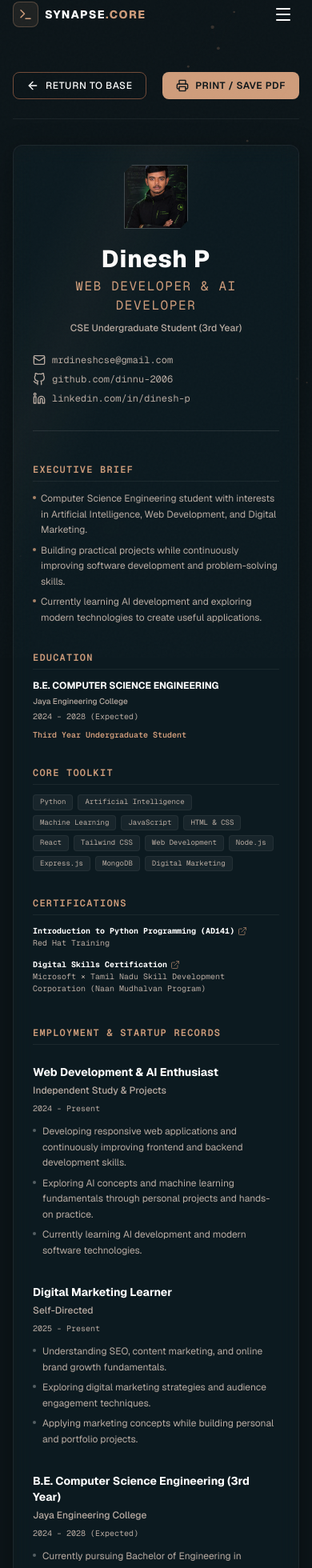
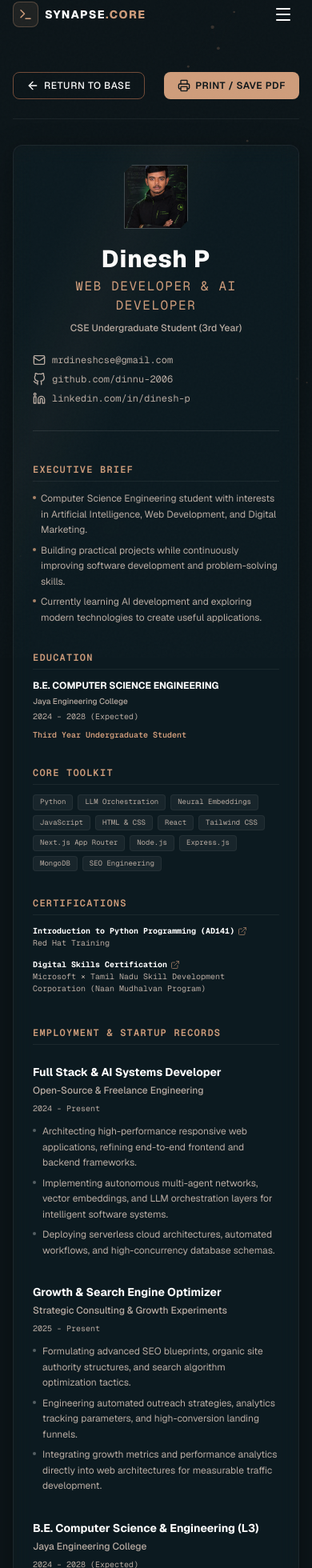
Before and after one commit to dinnu-2006/my-future, a Next.js app: page /resume in a window 390 px wide. Shown: the part 22-1982 px from the top of the page at 80% size. Built offline with nearby package versions, Linux system fonts and the light colour scheme; no server answers.

Commit message:
style: add Vercel-style card spotlights, button sheen sweeps, and elevate engineering copywriting

```diff
--- a/src/components/sections/About.tsx
+++ b/src/components/sections/About.tsx
@@ -11,26 +11,26 @@ const TIMELINE_STEPS = [
   {
     id: 'student',
     icon: BookOpen,
-    label: 'Student',
+    label: 'Academic',
     period: '2024 - 2028 (Expected)',
-    title: 'CSE Undergraduate',
-    details: 'Pursuing Bachelor of Engineering in Computer Science Engineering at Jaya Engineering College. Enthusiastic about Artificial Intelligence, Web Development, and Software Engineering.',
+    title: 'Computer Science Engineering',
+    details: 'Pursuing Bachelor of Engineering in Computer Science & Engineering at Jaya Engineering College. Focus on algorithms, artificial intelligence integration, and systems architecture.',
   },
   {
     id: 'developer',
     icon: Code,
-    label: 'Developer',
+    label: 'Systems',
     period: '2024 - Present',
-    title: 'Web & AI Builder',
-    details: 'Developing responsive web applications and exploring AI concepts and machine learning fundamentals through personal projects.',
+    title: 'Full Stack & AI Engineer',
+    details: 'Developing production-ready web apps, deploying autonomous agents, and orchestrating serverless APIs through high-performance software environments.',
   },
   {
     id: 'marketer',
     icon: Rocket,
-    label: 'Marketer',
+    label: 'Strategist',
     period: '2025 - Present',
-    title: 'Digital Marketing',
-    details: 'Understanding SEO, content marketing, and online brand growth fundamentals. Applying marketing concepts to personal portfolio projects.',
+    title: 'Growth Engineering',
+    details: 'Structuring data-driven organic marketing funnels, search engine optimization (SEO), and programmatically engineered content delivery systems.',
   }
 ];
 
@@ -111,10 +111,10 @@ export const About: React.FC = () => {
                     Who Is Dinesh P?
                   </h3>
                   <p className="text-sm md:text-base text-text-muted leading-relaxed mb-4">
-                    Hi, I'm a 3rd-year Computer Science Engineering student at Jaya Engineering College. I am deeply interested in Artificial Intelligence, Web Development, and Digital Marketing, focusing on building practical applications and continuously sharpening my technical toolkit.
+                    I am an AI developer and full-stack software engineer pursuing my Computer Science Engineering degree. Specializing in autonomous multi-agent networks, cloud infrastructure, and intelligent software systems, I build end-to-end applications designed for scale, efficiency, and real-world utility.
                   </p>
                   <p className="text-sm md:text-base text-text-muted leading-relaxed mb-6">
-                    I spend my time exploring modern frameworks, building responsive web projects, and exploring digital marketing strategies like SEO and content marketing to create high-impact software experiences.
+                    My work converges at the intersection of modern front-end design, secure serverless architectures, and advanced data-driven marketing systems—ensuring every product delivers maximum technical efficiency and business growth.
                   </p>
                 </div>
               </div>
@@ -124,7 +124,7 @@ export const About: React.FC = () => {
                   My Core Creed
                 </span>
                 <p className="text-sm italic text-white/90">
-                  "Build practical projects, continuously master new technologies, and explore the future of AI and web development."
+                  "Bridge the gap between artificial intelligence and beautiful, high-performance web systems to architect the digital future."
                 </p>
               </div>
             </Card>
--- a/src/components/sections/Hero.tsx
+++ b/src/components/sections/Hero.tsx
@@ -29,7 +29,7 @@ export const Hero: React.FC = () => {
           {/* Status Badge */}
           <div className="inline-flex items-center gap-2 px-3 py-1.5 rounded-full bg-primary-accent/8 border border-primary-accent/20 text-xs md:text-sm font-semibold tracking-wider text-primary-accent uppercase shadow-[0_0_12px_rgba(207, 157, 123,0.12)]">
             <span className="w-1.5 h-1.5 rounded-full bg-primary-accent animate-pulse" />
-            AI & Web Developer
+            AI Integration & Full-Stack Engineer
           </div>
 
           {/* Headline */}
@@ -42,8 +42,8 @@ export const Hero: React.FC = () => {
 
           {/* Subheadline */}
           <p className="text-sm md:text-lg text-text-muted leading-relaxed max-w-xl font-sans">
-            CSE Student | AI Developer | Full Stack Developer | Digital Marketer. <br />
-            Constructing multi-agent networks, serverless SaaS portals, automated pipelines, and algorithmic growth channels.
+            Engineering next-generation AI agents, serverless full-stack systems, and automated growth channels. <br />
+            Specializing in multi-agent orchestration, cloud architectures, and intelligent digital systems.
           </p>
 
           {/* Buttons */}
--- a/src/components/ui/Button.tsx
+++ b/src/components/ui/Button.tsx
@@ -37,13 +37,13 @@ export const Button: React.FC<ButtonProps> = ({
 }) => {
   const { ref, x, y } = useMagnetic(magnetic ? magneticStrength : 0);
 
-  const baseStyles = 'inline-flex items-center justify-center font-medium transition-all duration-300 ease-[cubic-bezier(0.22,1,0.36,1)] hover:-translate-y-[2px] rounded-lg cursor-pointer focus:outline-none select-none active:scale-[0.98] disabled:opacity-50 disabled:pointer-events-none';
+  const baseStyles = 'group relative overflow-hidden inline-flex items-center justify-center font-medium transition-all duration-[450ms] ease-[cubic-bezier(0.22,1,0.36,1)] hover:-translate-y-[3px] hover:scale-[1.03] rounded-lg cursor-pointer focus:outline-none select-none active:scale-[0.98] disabled:opacity-50 disabled:pointer-events-none';
 
   const variants = {
-    primary: 'bg-primary-accent text-primary-bg hover:bg-primary-accent/90 hover:shadow-[0_0_20px_rgba(207,157,123,0.3)] font-semibold border border-transparent',
-    secondary: 'border border-[#724B39] bg-transparent text-white hover:bg-primary-accent hover:text-primary-bg hover:border-primary-accent hover:shadow-[0_0_15px_rgba(207,157,123,0.15)]',
-    outline: 'border border-[#724B39] bg-transparent text-white hover:bg-primary-accent hover:text-primary-bg hover:border-primary-accent hover:shadow-[0_0_15px_rgba(207,157,123,0.15)]',
-    glow: 'bg-transparent text-white border border-border-custom hover:border-primary-accent/40 hover:shadow-[0_0_15px_rgba(207,157,123,0.15)]'
+    primary: 'bg-[#CF9D7B] text-[#0C1519] border border-[#CF9D7B]/20 hover:border-[#CF9D7B]/40 hover:shadow-[0_8px_25px_rgba(207,157,123,0.25)] font-semibold',
+    secondary: 'border border-[#724B39] bg-transparent text-white hover:bg-[#CF9D7B] hover:text-[#0C1519] hover:border-[#CF9D7B] hover:shadow-[0_8px_20px_rgba(207,157,123,0.15)]',
+    outline: 'border border-[#724B39] bg-transparent text-white hover:bg-[#CF9D7B] hover:text-[#0C1519] hover:border-[#CF9D7B] hover:shadow-[0_8px_20px_rgba(207,157,123,0.15)]',
+    glow: 'bg-transparent text-white border border-[#3A3534] hover:border-[#CF9D7B]/40 hover:shadow-[0_8px_20px_rgba(207,157,123,0.15)]'
   };
 
   const sizes = {
@@ -54,6 +54,10 @@ export const Button: React.FC<ButtonProps> = ({
 
   const combinedClassName = cn(baseStyles, variants[variant], sizes[size], className);
   const transformStyle = magnetic ? { transform: `translate3d(${x}px, ${y}px, 0)`, transition: 'transform 0.1s cubic-bezier(0.25, 1, 0.5, 1)' } : undefined;
+
+  const shineSweep = (
+    <span className="absolute inset-0 bg-gradient-to-r from-transparent via-white/8 to-transparent translate-x-[-150%] translate-y-[-150%] rotate-45 pointer-events-none group-hover:animate-[hud-glimmer_1.1s_ease-out]" />
+  );
 
   if (href) {
     if (href.startsWith('http') || href.startsWith('mailto:') || href.endsWith('.pdf')) {
@@ -68,7 +72,8 @@ export const Button: React.FC<ButtonProps> = ({
           rel="noopener noreferrer"
           title={title}
         >
-          {children}
+          {shineSweep}
+          <span className="relative z-10 flex items-center justify-center gap-1.5">{children}</span>
         </a>
       );
     }
@@ -81,7 +86,8 @@ export const Button: React.FC<ButtonProps> = ({
         ref={ref as React.RefObject<HTMLAnchorElement>}
         title={title}
       >
-        {children}
+        {shineSweep}
+        <span className="relative z-10 flex items-center justify-center gap-1.5">{children}</span>
       </Link>
     );
   }
@@ -97,7 +103,8 @@ export const Button: React.FC<ButtonProps> = ({
       title={title}
       {...props}
     >
-      {children}
+      {shineSweep}
+      <span className="relative z-10 flex items-center justify-center gap-1.5">{children}</span>
     </button>
   );
 };
--- a/src/components/ui/Card.tsx
+++ b/src/components/ui/Card.tsx
@@ -21,6 +21,7 @@ export const Card: React.FC<CardProps> = ({
   const cardRef = useRef<HTMLDivElement>(null);
   const [rotateX, setRotateX] = useState(0);
   const [rotateY, setRotateY] = useState(0);
+  const [mousePos, setMousePos] = useState({ x: 0, y: 0 });
   const [glowStyle, setGlowStyle] = useState<React.CSSProperties>({});
   const [isHovered, setIsHovered] = useState(false);
 
@@ -31,12 +32,12 @@ export const Card: React.FC<CardProps> = ({
     const { left, top, width, height } = card.getBoundingClientRect();
     const x = e.clientX - left;
     const y = e.clientY - top;
+    setMousePos({ x, y });
 
     if (tiltEffect) {
       const centerX = width / 2;
       const centerY = height / 2;
-      // Soft tilt limits: max 5 degrees
-      const maxTilt = 6;
+      const maxTilt = 4; // Soft tilt limits: 3-5 degrees
       const rotateXVal = -((y - centerY) / centerY) * maxTilt;
       const rotateYVal = ((x - centerX) / centerX) * maxTilt;
       setRotateX(rotateXVal);
@@ -58,24 +59,32 @@ export const Card: React.FC<CardProps> = ({
     setIsHovered(false);
   };
 
+  const borderBackground = isHovered && glowHover
+    ? `radial-gradient(circle 220px at ${mousePos.x}px ${mousePos.y}px, rgba(207, 157, 123, 0.28), rgba(255, 255, 255, 0.05))`
+    : 'linear-gradient(135deg, rgba(255, 255, 255, 0.05) 0%, rgba(255, 255, 255, 0.01) 100%)';
+
   return (
     <div
       ref={cardRef}
       onMouseMove={handleMouseMove}
       onMouseLeave={handleMouseLeave}
       className={cn(
-        'glass-card relative overflow-hidden',
+        'relative rounded-xl p-[1.2px] overflow-hidden transition-all duration-[450ms] ease-[cubic-bezier(0.22,1,0.36,1)] will-change-transform',
         className
       )}
       style={{
         transform: tiltEffect
-          ? `perspective(1000px) rotateX(${rotateX}deg) rotateY(${rotateY}deg)${isHovered ? ' translateY(-4px) scale(1.015)' : ''}`
-          : (isHovered ? 'translateY(-4px) scale(1.015)' : undefined),
+          ? `perspective(1000px) rotateX(${rotateX}deg) rotateY(${rotateY}deg)${isHovered ? ' translateY(-5px) scale(1.015)' : ''}`
+          : (isHovered ? 'translateY(-5px) scale(1.015)' : undefined),
         transformStyle: 'preserve-3d',
-        transition: 'transform 0.35s cubic-bezier(0.22, 1, 0.36, 1), border-color 0.3s ease, background-color 0.3s ease, box-shadow 0.3s ease',
+        background: borderBackground,
+        boxShadow: isHovered
+          ? '0 12px 40px rgba(207, 157, 123, 0.06)'
+          : '0 8px 32px 0 rgba(0, 0, 0, 0.37)',
       }}
       {...props}
     >
+      <div className="w-full h-full rounded-[11px] bg-[#162127]/98 backdrop-blur-2xl relative overflow-hidden flex flex-col justify-between">
         {/* Gradient Glow Layer */}
         {glowHover && (
           <div
@@ -88,6 +97,7 @@ export const Card: React.FC<CardProps> = ({
         )}
         <div className="relative z-10 w-full h-full">{children}</div>
       </div>
+    </div>
   );
 };
 
--- a/src/data/achievements.ts
+++ b/src/data/achievements.ts
@@ -14,7 +14,7 @@ export const achievements: Achievement[] = [
     id: 'cert-1',
     title: 'Introduction to Python Programming (AD141)',
     event: 'Red Hat Training',
-    description: 'Mastered foundational Python syntax, data types, control flow structures, and core programming paradigms through the AD141 curriculum.',
+    description: 'Completed comprehensive systems training on python automation, data structures, and object-oriented programming methodologies through the formal AD141 track.',
     category: 'certification',
     date: 'December 2024',
     valueBadge: 'Red Hat',
@@ -24,7 +24,7 @@ export const achievements: Achievement[] = [
     id: 'cert-2',
     title: 'Digital Skills Certification',
     event: 'Microsoft × Tamil Nadu Skill Development Corporation (Naan Mudhalvan Program)',
-    description: 'Acquired essential digital and developer competencies under the Naan Mudhalvan joint skill development initiative by Microsoft and TNSDC.',
+    description: 'Acquired advanced developer competencies, cloud-native workflow integration paradigms, and development best practices under Microsoft joint initiative.',
     category: 'certification',
     date: 'November 2025',
     valueBadge: 'Microsoft × TNSDC',
--- a/src/data/experience.ts
+++ b/src/data/experience.ts
@@ -11,40 +11,40 @@ export interface ExperienceItem {
 export const experience: ExperienceItem[] = [
   {
     id: 'exp-1',
-    role: 'Web Development & AI Enthusiast',
-    company: 'Independent Study & Projects',
+    role: 'Full Stack & AI Systems Developer',
+    company: 'Open-Source & Freelance Engineering',
     type: 'Freelance',
     duration: '2024 - Present',
     description: [
-      'Developing responsive web applications and continuously improving frontend and backend development skills.',
-      'Exploring AI concepts and machine learning fundamentals through personal projects and hands-on practice.',
-      'Currently learning AI development and modern software technologies.'
+      'Architecting high-performance responsive web applications, refining end-to-end frontend and backend frameworks.',
+      'Implementing autonomous multi-agent networks, vector embeddings, and LLM orchestration layers for intelligent software systems.',
+      'Deploying serverless cloud architectures, automated workflows, and high-concurrency database schemas.'
     ],
     skills: ['Web Development', 'Artificial Intelligence', 'React', 'Node.js', 'Python']
   },
   {
     id: 'exp-2',
-    role: 'Digital Marketing Learner',
-    company: 'Self-Directed',
+    role: 'Growth & Search Engine Optimizer',
+    company: 'Strategic Consulting & Growth Experiments',
     type: 'Freelance',
     duration: '2025 - Present',
     description: [
-      'Understanding SEO, content marketing, and online brand growth fundamentals.',
-      'Exploring digital marketing strategies and audience engagement techniques.',
-      'Applying marketing concepts while building personal and portfolio projects.'
+      'Formulating advanced SEO blueprints, organic site authority structures, and search algorithm optimization tactics.',
+      'Engineering automated outreach strategies, analytics tracking parameters, and high-conversion landing funnels.',
+      'Integrating growth metrics and performance analytics directly into web architectures for measurable traffic development.'
     ],
     skills: ['Digital Marketing', 'SEO', 'Web Development']
   },
   {
     id: 'exp-3',
-    role: 'B.E. Computer Science Engineering (3rd Year)',
+    role: 'B.E. Computer Science & Engineering (L3)',
     company: 'Jaya Engineering College',
     type: 'Education',
     duration: '2024 – 2028 (Expected)',
     description: [
-      'Currently pursuing Bachelor of Engineering in Computer Science Engineering.',
-      'Interested in Artificial Intelligence, Web Development, and Software Engineering.',
-      'Continuously learning modern technologies through projects and self-study.'
+      'Pursuing a Bachelor of Engineering in Computer Science, focusing on object-oriented architectures, compiler logic, and database design.',
+      'Specializing in Artificial Intelligence modules, full-stack frameworks, and algorithm design.',
+      'Applying theoretical data structures, memory management models, and discrete math algorithms to practical software builds.'
     ],
     skills: ['Python', 'JavaScript', 'HTML & CSS', 'Machine Learning']
   }
--- a/src/data/services.ts
+++ b/src/data/services.ts
@@ -10,53 +10,53 @@ export interface ServiceItem {
 export const services: ServiceItem[] = [
   {
     id: 'ai-dev',
-    title: 'AI Development & Chatbots',
-    description: 'Custom cognitive agents, LLM integrations, retrieval-augmented generation (RAG) pipelines, and intelligent customer support chatbots.',
+    title: 'Intelligent AI Agent Architectures',
+    description: 'Deploying autonomous multi-agent networks, high-fidelity retrieval-augmented generation (RAG) databases, and structured semantic memory engines.',
     price: 'Coming in Future',
     features: [
-      'Semantic Search & Vector DB Setup',
-      'OpenAI / Anthropic API Integration',
-      'Context Retention / Memory Engine',
-      'Deploy to Web, Slack, or Discord'
+      'Vector Embeddings & Semantic DB Architecting',
+      'Multi-LLM Integration (GPT-4o, Claude, Gemini)',
+      'Stateful Session & Context Retention Networks',
+      'Omnichannel Web & Workspace Deployment'
     ],
     icon: 'Cpu'
   },
   {
     id: 'fullstack',
-    title: 'Full Stack SaaS Development',
-    description: 'Beautiful, high-conversion web applications built from scratch using Next.js 15, React, and serverless architectures.',
+    title: 'Full-Stack Cloud & SaaS Architectures',
+    description: 'Engineering responsive, high-throughput cloud portals, secure multi-tenant interfaces, and serverless API backends.',
     price: '50-5000$',
     features: [
-      'Next.js SSR & Server Components',
-      'Tailwind CSS Responsive Design',
-      'Database Modeling & PostgreSQL',
-      'Stripe Payments & Auth Integration'
+      'Next.js App Router & React Server Components',
+      'High-Fidelity Responsive Fluid Layouts',
+      'PostgreSQL, Prisma, & Database Cluster Tuning',
+      'Stripe Billing Tunnels & Unified Auth Protocols'
     ],
     icon: 'Globe'
   },
   {
     id: 'automation',
-    title: 'AI Workflow Automation',
-    description: 'Replacing manual data tasks with visual workflow builders, lead qualifiers, scheduling processes, and email sequences.',
+    title: 'Autonomous Workflow Pipelines',
+    description: 'Eliminating repetitive operations by building robust visual scripts, self-correcting data pipelines, and database sync workers.',
     price: 'Coming in Future',
     features: [
-      'n8n & Zapier Custom Pipelines',
-      'Automated Lead Qualification',
-      'Holographic Email Sequencing',
-      'API Webhooks Syncing'
+      'n8n & Enterprise Automation Pipelines',
+      'Intelligent Machine-Guided Lead Scoring',
+      'Context-Aware Programmatic Email Funnels',
+      'High-Reliability Webhook & API Synchronization'
     ],
     icon: 'GitFork'
   },
   {
     id: 'marketing-seo',
-    title: 'Growth Marketing & SEO',
-    description: 'Aggressive organic keyword targeting, domain authority indexing, technical site audits, and conversion rate optimization (CRO).',
+    title: 'SEO Engineering & Growth Mechanics',
+    description: 'Deploying organic crawler optimization blueprints, programmatic keyword ranking models, and page-speed latency reductions.',
     price: 'Coming in Future',
     features: [
-      'On-Page & Technical SEO Audits',
-      'High-Intent Keyword Research',
-      'Google GSC Analytics Setup',
-      'Conversion Funnel Optimization'
+      'Technical Search Indexing & Crawler Audits',
+      'Data-Driven High-Intent Keyword Audits',
+      'Unified Search Console & Analytics Portals',
+      'Conversion Rate Optimization & Funnel Tuning'
     ],
     icon: 'TrendingUp'
   }
--- a/src/data/skills.ts
+++ b/src/data/skills.ts
@@ -3,15 +3,15 @@ import { Skill } from '@/types/skill';
 export const skills: Skill[] = [
   // AI
   { name: 'Python', category: 'ai', level: 95 },
-  { name: 'Artificial Intelligence', category: 'ai', level: 90 },
-  { name: 'Machine Learning', category: 'ai', level: 85 },
+  { name: 'LLM Orchestration', category: 'ai', level: 90 },
+  { name: 'Neural Embeddings', category: 'ai', level: 85 },
 
   // Frontend
   { name: 'JavaScript', category: 'frontend', level: 92 },
   { name: 'HTML & CSS', category: 'frontend', level: 95 },
   { name: 'React', category: 'frontend', level: 90 },
   { name: 'Tailwind CSS', category: 'frontend', level: 92 },
-  { name: 'Web Development', category: 'frontend', level: 94 },
+  { name: 'Next.js App Router', category: 'frontend', level: 94 },
 
   // Backend
   { name: 'Node.js', category: 'backend', level: 88 },
@@ -19,7 +19,7 @@ export const skills: Skill[] = [
   { name: 'MongoDB', category: 'backend', level: 82 },
 
   // Marketing
-  { name: 'Digital Marketing', category: 'marketing', level: 88 }
+  { name: 'SEO Engineering', category: 'marketing', level: 88 }
 ];
 
 export default skills;
```
Also changed, not shown: src/components/layout/Navbar.tsx (+12 -7 lines). Lines whose indentation alone changed are shown as unchanged.
